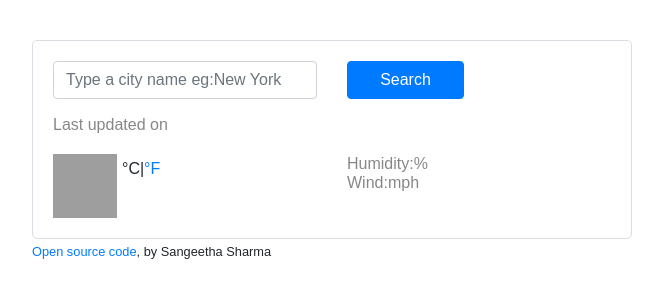
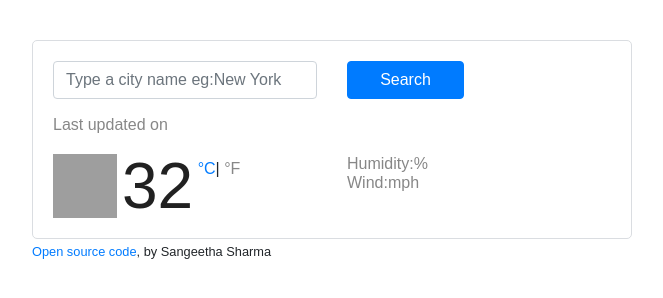
Before and after one commit to sharmasangeetha9/my_weather_app, a plain HTML site: page index.html in a window 1280 px wide. Both pictures are taken after a click on the link "°F". Shown: the whole page, without its empty margins (308-971 px from the left). Drawn offline with nearby package versions, Linux system fonts and the light colour scheme; no server answers; grey boxes are pictures that could not be loaded.

Commit message:
Implemented the unit conversion

```diff
--- a/index.html
+++ b/index.html
@@ -56,7 +56,10 @@
                 />
                 <div class="float-left">
                   <strong id="temperature"></strong
-                  ><span class="units">°C|<a href="#">°F</a></span>
+                  ><span class="units">
+                    <a href="#" id="celsius-link" class="active">°C</a>|
+                    <a href="#" id="fahrenheit-link">°F</a></span
+                  >
                 </div>
               </div>
             </div>
--- a/src/script.js
+++ b/src/script.js
@@ -24,16 +24,22 @@ function formatDate(timestamp) {
 function displayTemperature(response) {
   let temperatureElement = document.querySelector("#temperature");
   temperatureElement.innerHTML = Math.round(response.data.main.temp);
+
   let cityElement = document.querySelector("#city");
   cityElement.innerHTML = response.data.name;
+
   let descriptionElement = document.querySelector("#description");
   descriptionElement.innerHTML = response.data.weather[0].description;
+
   let humidityElement = document.querySelector("#humidity");
   humidityElement.innerHTML = response.data.main.humidity;
+
   let windElement = document.querySelector("#wind");
   windElement.innerHTML = Math.round(response.data.wind.speed);
+
   let dateElement = document.querySelector("#date");
   dateElement.innerHTML = formatDate(response.data.dt * 1000);
+
   let imageIcon = response.data.weather[0].icon;
   let iconElement = document.querySelector("#icon");
   iconElement.setAttribute(
@@ -41,6 +47,8 @@ function displayTemperature(response) {
     `http://openweathermap.org/img/wn/${imageIcon}@2x.png`
   );
   iconElement.setAttribute("alt", response.data.weather[0].description);
+
+  celsiusTemperature = Math.round(response.data.main.temp);
 }
 
 function search(city) {
@@ -55,7 +63,34 @@ function handleSubmit(event) {
   let cityInputElement = document.querySelector("#city-input");
   search(cityInputElement.value);
 }
+
+function displayFahrenheit(event) {
+  event.preventDefault();
+  let temperatureElement = document.querySelector("#temperature");
+  //remove active class from celsius
+  celsiusLink.classList.remove("active");
+  fahrenheitLink.classList.add("active");
+  let fahrenheitTemperature = (celsiusTemperature * 9) / 5 + 32;
+  temperatureElement.innerHTML = Math.round(fahrenheitTemperature);
+}
+
+function displayCelsius(event) {
+  event.preventDefault();
+  let temperatureElement = document.querySelector("#temperature");
+  fahrenheitLink.classList.remove("active");
+  celsiusLink.classList.add("active");
+  temperatureElement.innerHTML = Math.round(celsiusTemperature);
+}
+
 search("London");
 
 let form = document.querySelector("#search-form");
 form.addEventListener("submit", handleSubmit);
+
+let fahrenheitLink = document.querySelector("#fahrenheit-link");
+fahrenheitLink.addEventListener("click", displayFahrenheit);
+
+let celsiusTemperature = null;
+
+let celsiusLink = document.querySelector("#celsius-link");
+celsiusLink.addEventListener("click", displayCelsius);
--- a/src/style.css
+++ b/src/style.css
@@ -37,7 +37,6 @@ li:first-letter {
 .overview {
   margin-bottom: 20px;
 }
-
 .weather-temperature img {
   margin-right: 5px;
   float: left;
@@ -58,3 +57,12 @@ li:first-letter {
   font-size: 16px;
   top: -34px;
 }
+
+.weather-temperature .active {
+  color: rgb(135, 135, 135);
+  cursor: default;
+}
+
+.weather-temperature .active:hover {
+  text-decoration: none;
+}
```
